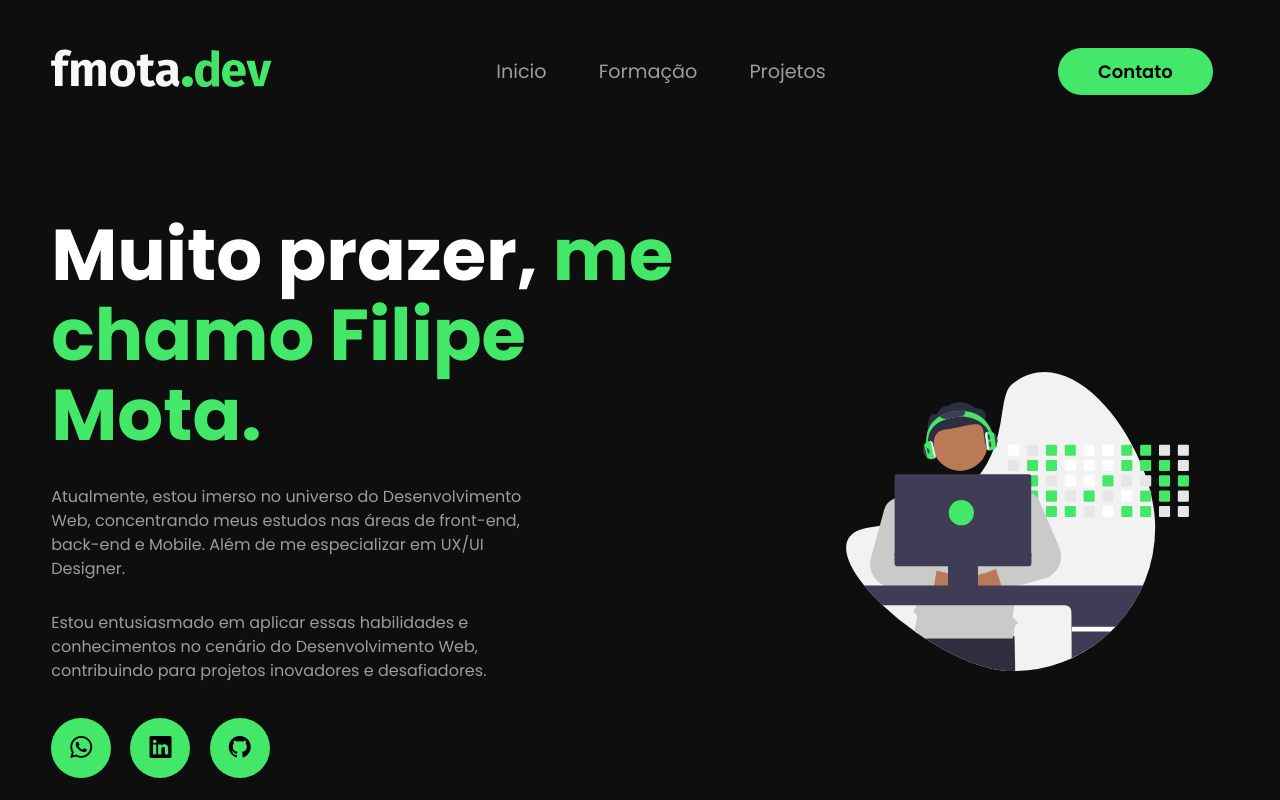
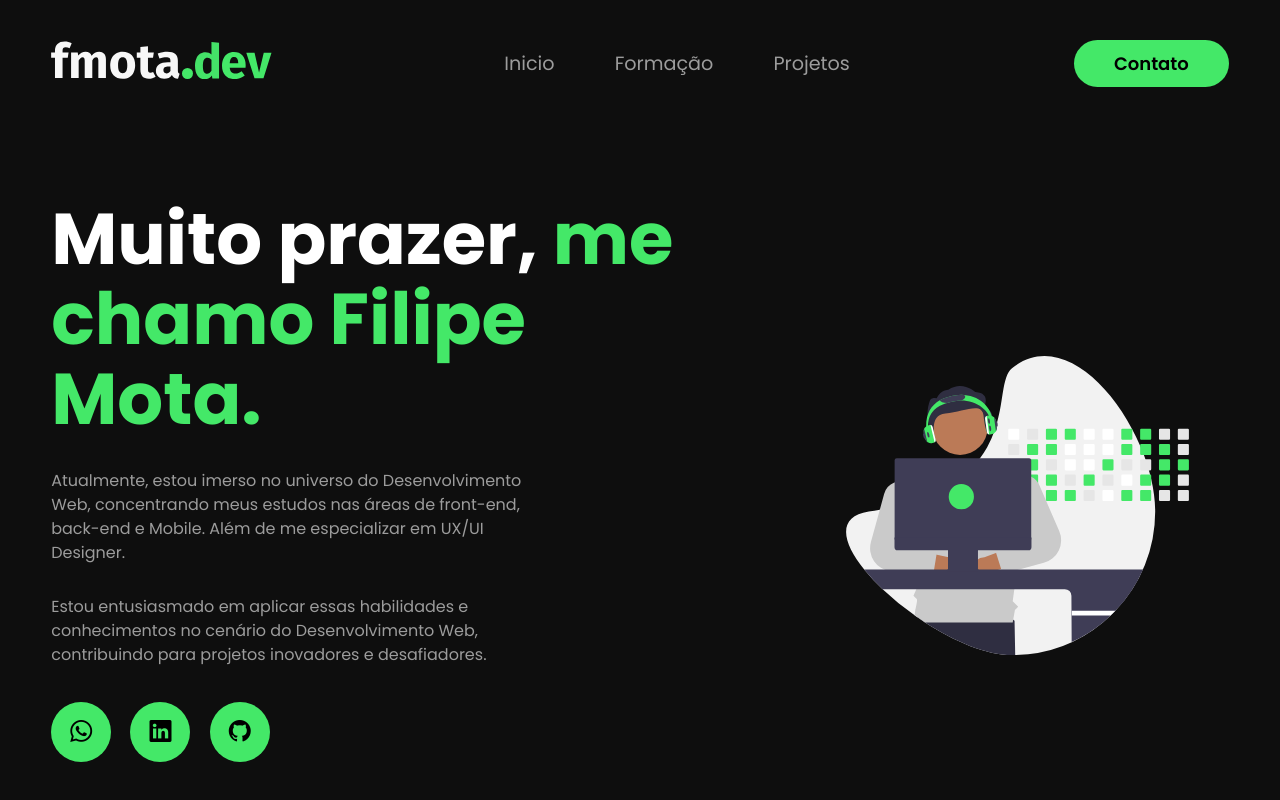
Before and after one commit to fmota-dev/site-pessoal, a website: page index.html in a window 1280 px wide. Shown: the top 800 px of the page. Drawn offline with nearby package versions, Linux system fonts and the light colour scheme.

Commit message:
ajustado nav do header

```diff
--- a/index.html
+++ b/index.html
@@ -10,7 +10,7 @@
     <meta name="keywords" content="Desenvolvimento Web, Front-end, Back-end, Mobile, UX/UI Design, HTML, CSS, JavaScript, React, Node.js, PHP, MySQL, MongoDB, Figma, Adobe XD, Photoshop, Illustrator">
     <meta name="author" content="Filipe Mota - fmota-dev">
 
-    <link rel="stylesheet" href="./styles/style.min.css">
+    <link rel="stylesheet" href="./styles/style.css">
     <link rel="shortcut icon" href="imgs/img-principal.svg" type="image/svg">
 
     <link rel="preconnect" href="https://fonts.googleapis.com">
--- a/styles/header.css
+++ b/styles/global/header.css
@@ -13,26 +13,37 @@ header .logo a {
   padding: 0;
 }
 
-header a {
-  display: inline-block;
-  color: #9c9c9c;
-  text-decoration: none;
-  padding: 0.5rem 1rem;
-}
-
-header .menu-desktop a:hover {
-  color: var(--cor-g00);
-  transform: scale(1.05);
-}
-
-header nav.menu-desktop ul {
+.menu-desktop ul {
   display: flex;
-  gap: 20px;
+  gap: 60px;
   list-style: none;
 }
 
-header nav.menu-desktop ul li {
+.menu-desktop ul li {
   font-size: 1.2rem;
+}
+
+.menu-desktop a {
+  display: inline-block;
+  position: relative;
+  color: #9c9c9c;
+  text-decoration: none;
+  padding: 0.5rem 0;
+}
+
+.menu-desktop a:after {
+  content: "";
+  display: block;
+  height: 2px;
+  width: 0px;
+  background: var(--cor-g00);
+  margin-top: 4px;
+  transition: 0.3s;
+  position: absolute;
+}
+
+.menu-desktop a:hover::after {
+  width: 100%;
 }
 
 .overlay-menu {
@@ -84,6 +95,7 @@ header nav.menu-desktop ul li {
   display: flex;
   flex-direction: column;
   text-align: right;
+  gap: 25px;
 }
 
 .menu-mobile nav ul li a {
--- a/styles/style.css
+++ b/styles/style.css
@@ -1,6 +1,6 @@
-@import "./global.css";
-@import "./header.css";
-@import "./cores.css";
+@import "./global/global.css";
+@import "./global/header.css";
+@import "./global/cores.css";
 
 @import "./inicio.css";
 @import "./formacao.css";
```
Also changed, not shown: styles/global/cores.css (renamed from styles/cores.css), styles/global/global.css (renamed from styles/global.css).
